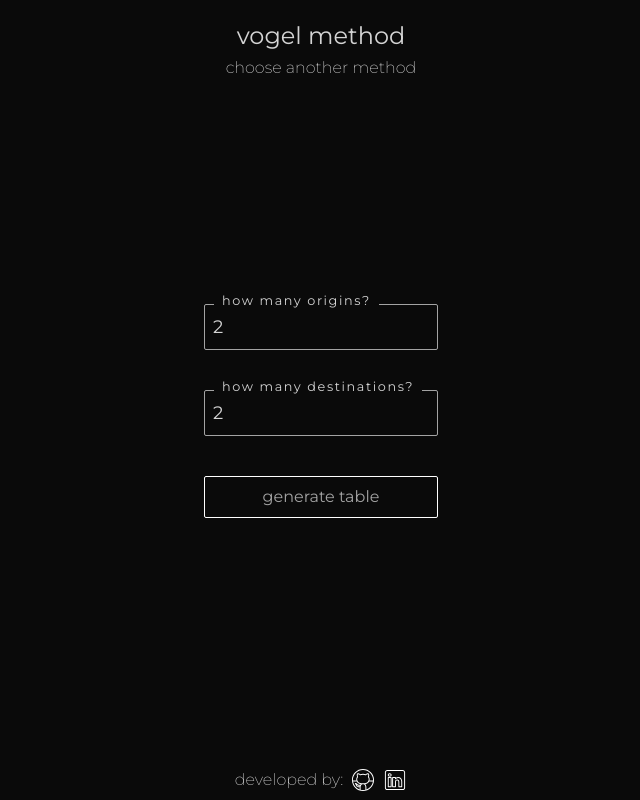
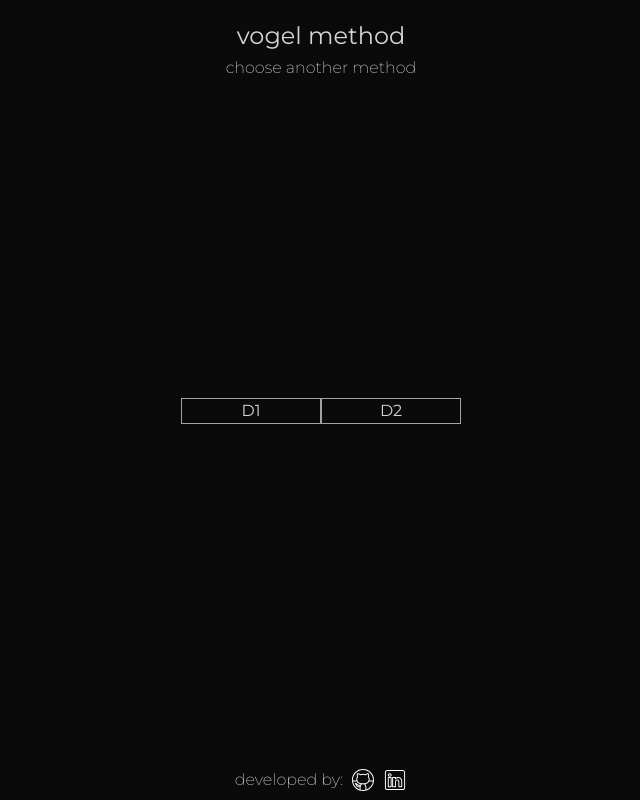
Before and after one commit to henriqueluhm/or-methods, a Next.js app: page /vogel in a window 1280 px wide. Both pictures are taken after a click on the button "generate table". Shown: the whole page, without its empty margins (319-959 px from the left). Built offline with nearby package versions, Linux system fonts and the light colour scheme.

Commit message:
feat: started origins and destinations rendering process

```diff
--- a/src/app/vogel/page.tsx
+++ b/src/app/vogel/page.tsx
@@ -1,53 +1,25 @@
 'use client';
-import Form from '@/components/Form/Form';
-import Input from '@/components/Input/Input';
 import Title from '@/components/Title/Title';
-import Button from '@/components/Button/Button';
-import type { TableSizeForm } from './types';
-import type { KeyboardEvent, ReactElement } from 'react';
-
-function onKeyDown(event: KeyboardEvent<HTMLInputElement>): void {
-	if (event.key === '.') event.preventDefault();
-}
-
-const defaultInputProperties = {
-	allowNegative: false,
-	defaultValue: '2',
-	onKeyDown: onKeyDown
-};
+import { useState, type ReactElement } from 'react';
+import OriginsDestinationsForm from '@/components/OriginsDestinationsForm/OriginsDestinationsForm';
+import Table from '@/components/Table/Table';
+import { TableSize } from '@/commonTypes';
 
 export default function VogelPage(): ReactElement {
-	function onSubmit(data: TableSizeForm): void {
-		console.log('data', data);
+	const [tableSize, setTableSize] = useState<TableSize | undefined>();
+	function onSubmit(data: TableSize): void {
+		setTableSize(data);
 	}
 
 	return (
 		<div className='h-full w-full flex-col flex items-center justify-start'>
 			<Title />
-			<div className='flex-col-center w-full my-auto'>
-				<Form
-					id='origins-destinations'
-					onSubmit={onSubmit}
-					className='flex flex-col gap-10'
-				>
-					<Input
-						{...defaultInputProperties}
-						name='origins'
-						placeholder='how many origins?'
-						required
-					/>
-					<Input
-						{...defaultInputProperties}
-						name='destinations'
-						placeholder='how many destinations?'
-						required
-					/>
 
-					<Button type='submit' className='text-base'>
-						generate table
-					</Button>
-				</Form>
-			</div>
+			{tableSize ? (
+				<Table tableSize={tableSize} />
+			) : (
+				<OriginsDestinationsForm onSubmit={onSubmit} />
+			)}
 		</div>
 	);
 }
--- /dev/null
+++ b/src/components/OriginsDestinationsForm/OriginsDestinationsForm.tsx
@@ -0,0 +1,36 @@
+import Form from '../Form/Form';
+import Input from '../Input/Input';
+import Button from '../Button/Button';
+import { defaultInputProperties } from './utils';
+import type { ReactElement } from 'react';
+import { TableSize } from '@/commonTypes';
+import type { OriginsDestinationsFormProperties } from './types';
+
+export default function OriginsDestinationsForm({
+	onSubmit
+}: OriginsDestinationsFormProperties): ReactElement {
+	return (
+		<div className='flex-col-center w-full my-auto'>
+			<Form<TableSize>
+				id='origins-destinations'
+				onSubmit={onSubmit}
+				className='flex flex-col gap-10'
+			>
+				<Input
+					{...defaultInputProperties}
+					name='origins'
+					placeholder='how many origins?'
+				/>
+				<Input
+					{...defaultInputProperties}
+					name='destinations'
+					placeholder='how many destinations?'
+				/>
+
+				<Button type='submit' className='text-base'>
+					generate table
+				</Button>
+			</Form>
+		</div>
+	);
+}
--- /dev/null
+++ b/src/components/OriginsDestinationsForm/types.ts
@@ -0,0 +1,6 @@
+import type { TableSize } from '@/commonTypes';
+import type { SubmitHandler } from 'react-hook-form';
+
+export interface OriginsDestinationsFormProperties {
+	onSubmit: SubmitHandler<TableSize>;
+}
--- /dev/null
+++ b/src/components/OriginsDestinationsForm/utils.ts
@@ -0,0 +1,12 @@
+import { KeyboardEvent } from 'react';
+
+export function onInputKeyDown(event: KeyboardEvent<HTMLInputElement>): void {
+	if (event.key === '.') event.preventDefault();
+}
+
+export const defaultInputProperties = {
+	allowNegative: false,
+	required: true,
+	defaultValue: '2',
+	onKeyDown: onInputKeyDown
+};
--- /dev/null
+++ b/src/components/Table/Table.tsx
@@ -0,0 +1,37 @@
+import { twMerge } from 'tailwind-merge';
+import TableDestinationsHeader from './TableDestinationsHeader';
+import Form from '../Form/Form';
+import type { ReactElement } from 'react';
+import type { FieldValues } from 'react-hook-form';
+import type { TableWrapperProperties } from './types';
+
+export default function Table({
+	tableSize
+}: TableWrapperProperties): ReactElement {
+	const { destinations, origins } = {
+		destinations: Number.parseInt(tableSize.destinations, 10),
+		origins: Number.parseInt(tableSize.origins, 10)
+	};
+
+	function onSubmit(data: FieldValues): void {
+		console.log('table data', data);
+	}
+
+	return (
+		<div className='flex-col-center w-full my-auto'>
+			<Form
+				id='origins-destinations'
+				onSubmit={onSubmit}
+				className='flex flex-col gap-10'
+			>
+				<div
+					className={twMerge(
+						`grid grid-flow-col grid-cols-[${destinations}] grid-rows-[${origins}] sm:text-sm text-xs lg:text-base`
+					)}
+				>
+					<TableDestinationsHeader destinations={destinations} />
+				</div>
+			</Form>
+		</div>
+	);
+}
--- /dev/null
+++ b/src/components/Table/TableDestinationsHeader.tsx
@@ -0,0 +1,45 @@
+import { ReactElement, useEffect, useState } from 'react';
+import { TableDestinationsHeaderProperties } from './types';
+import TableInputCell from './TableInputCell';
+import { nanoid } from 'nanoid';
+
+interface DestinationHeaderCells {
+	key: string;
+	name: string;
+	defaultValue: string;
+}
+
+export default function TableDestinationsHeader({
+	destinations
+}: TableDestinationsHeaderProperties): ReactElement {
+	const [destinationHeaderCells, setDestinationHeaderCells] = useState<
+		DestinationHeaderCells[]
+	>([]);
+
+	useEffect(() => {
+		const destinationHeaderCellsTemp: DestinationHeaderCells[] = [];
+
+		for (let index = 1; index <= destinations; index += 1) {
+			destinationHeaderCellsTemp.push({
+				key: nanoid(),
+				name: `destination${index}_name`,
+				defaultValue: `D${index}`
+			});
+		}
+
+		setDestinationHeaderCells(destinationHeaderCellsTemp);
+	}, [destinations]);
+
+	return (
+		<>
+			<div id='emptyCell' className='col-span-1' />
+			{destinationHeaderCells.map(({ key, name, defaultValue }) => (
+				<TableInputCell
+					key={key}
+					name={name}
+					defaultValue={defaultValue}
+				/>
+			))}
+		</>
+	);
+}
--- /dev/null
+++ b/src/components/Table/TableInputCell.tsx
@@ -0,0 +1,38 @@
+import { FocusEvent, ChangeEvent, ReactElement, useState } from 'react';
+import { TableInputCellProperties } from './types';
+import { useController, useFormContext } from 'react-hook-form';
+
+export default function TableInputCell({
+	name,
+	defaultValue
+}: TableInputCellProperties): ReactElement {
+	const [lastValidValue, setLastValidValue] = useState<string>('');
+
+	const { setValue, control } = useFormContext();
+	const { field } = useController({
+		name,
+		control,
+		defaultValue
+	});
+
+	function onBlur(event: FocusEvent<HTMLInputElement>): void {
+		if (event.target.value === '') setValue(name, lastValidValue);
+	}
+
+	function onChange(event: ChangeEvent<HTMLInputElement>): void {
+		field.onChange(event);
+		if (event.target.value !== '') setLastValidValue(event.target.value);
+	}
+
+	return (
+		<input
+			{...field}
+			id={name}
+			name={name}
+			defaultValue={defaultValue}
+			onChange={onChange}
+			onBlur={onBlur}
+			className='col-span-1 md:max-w-[110px] lg:max-w-[140px] sm:max-w-[80px] min-w-[40px] max-w-[50px] outline-none bg-neutral-950 border border-neutral-400 focus:border-white focus:shadow-neon transition-all duration-200 text-center'
+		/>
+	);
+}
--- /dev/null
+++ b/src/components/Table/types.ts
@@ -0,0 +1,14 @@
+import { TableSize } from '@/commonTypes';
+
+export interface TableWrapperProperties {
+	tableSize: TableSize;
+}
+
+export interface TableDestinationsHeaderProperties {
+	destinations: number;
+}
+
+export interface TableInputCellProperties {
+	name: string;
+	defaultValue: string;
+}
```
